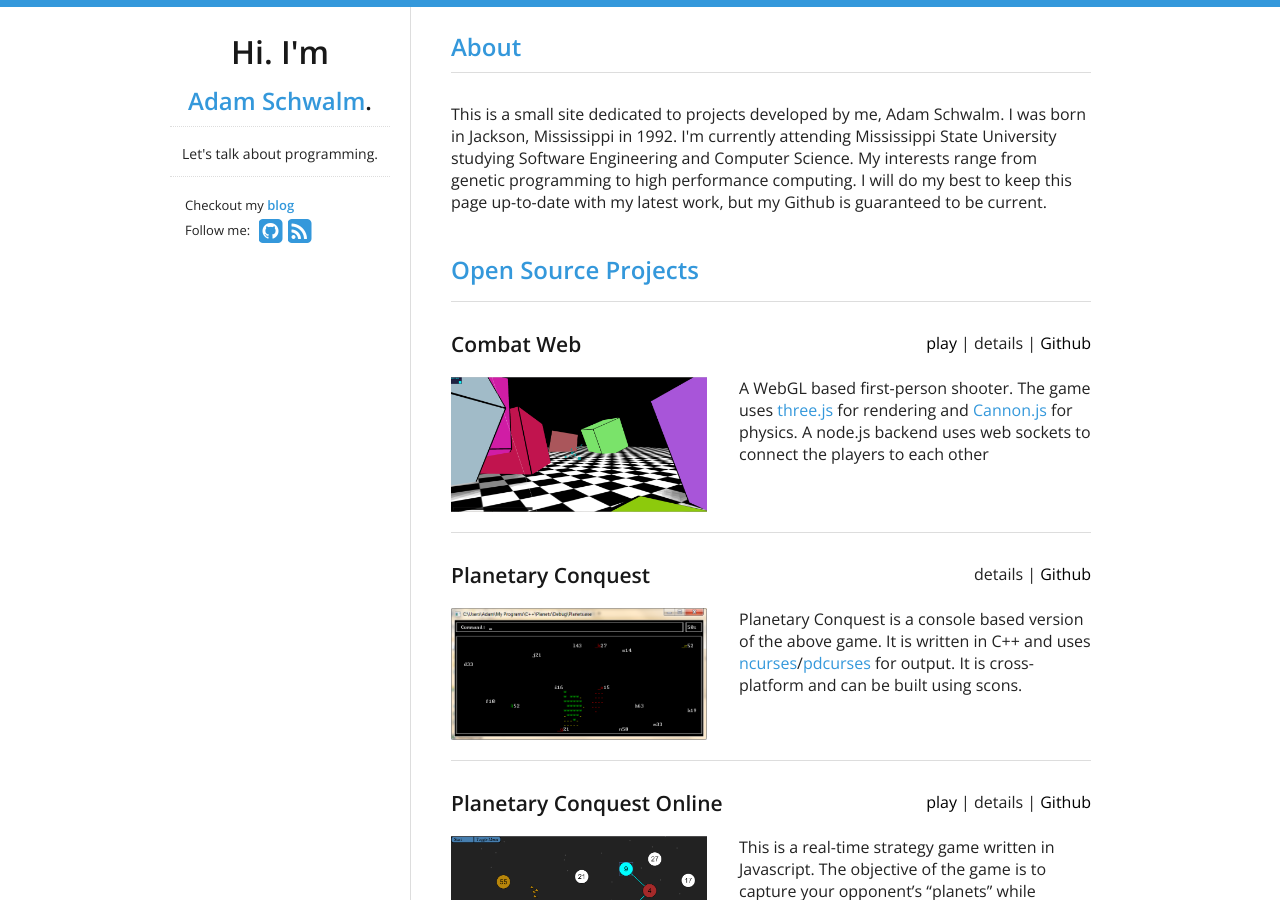
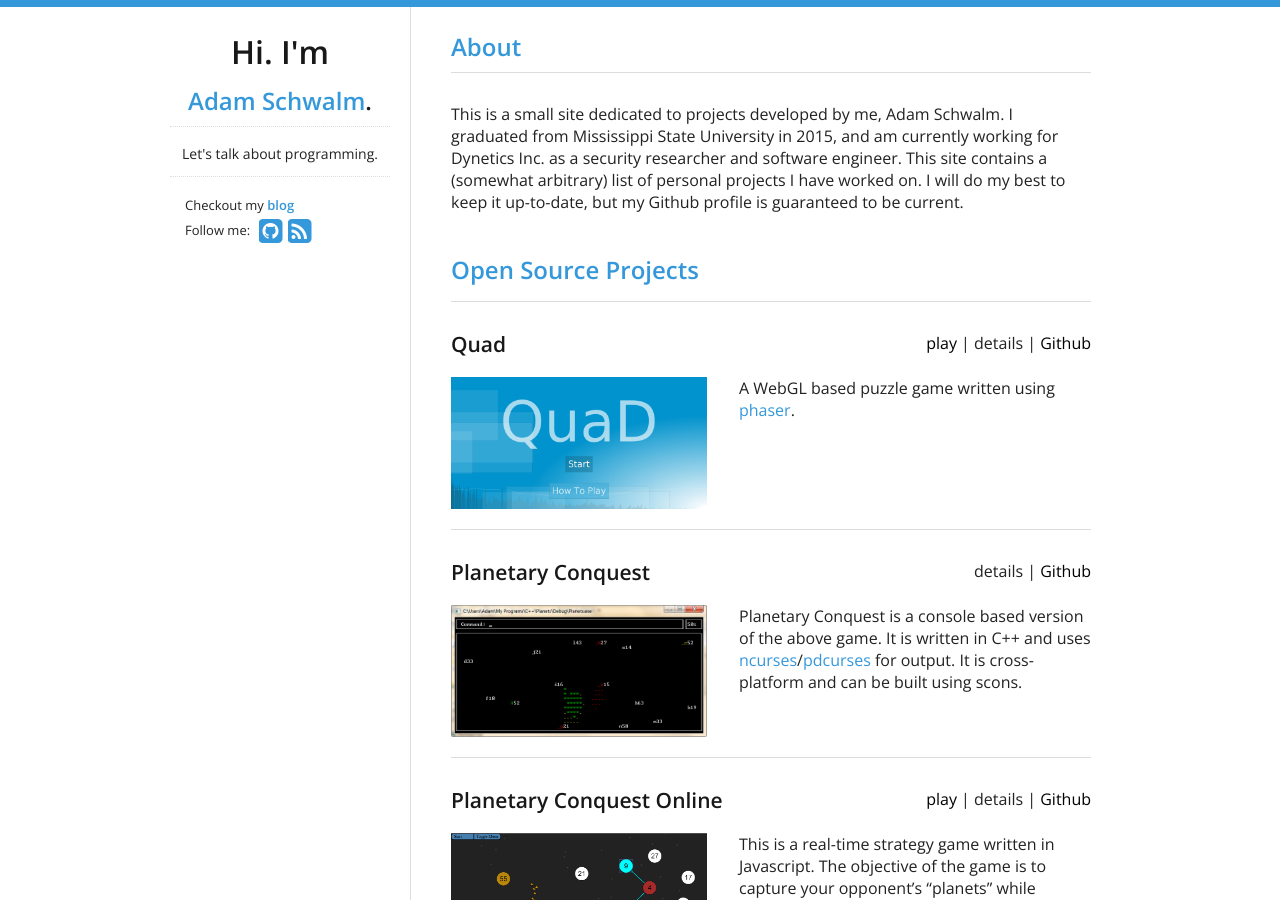
Before and after one commit to ALSchwalm/ALSchwalm.github.io, a Jekyll site: the page built from index.html, in a window 1280 px wide and 900 px high. Built offline with Jekyll 4.4.1, drawn with Linux system fonts in a browser that asks for light colours; nearby versions of some CDN libraries.

Commit message:
Update work info and projects

```diff
--- a/index.html
+++ b/index.html
@@ -10,10 +10,10 @@ title: Projects
     <h2> About </h2>
     <hr/>
     <p>
-        This is a small site dedicated to projects developed by me, Adam Schwalm. I was born in Jackson, Mississippi in 1992.
-        I'm currently attending Mississippi State University studying Software Engineering and Computer Science. My interests range from
-        genetic programming to high performance computing. I will do my best to keep this page up-to-date with my latest work, but my
-        Github is guaranteed to be current.
+      This is a small site dedicated to projects developed by me, Adam Schwalm. I graduated from Mississippi
+      State University in 2015, and am currently working for Dynetics Inc. as a security researcher and
+      software engineer. This site contains a (somewhat arbitrary) list of personal projects I have worked on.
+      I will do my best to keep it up-to-date, but my Github profile is guaranteed to be current.
     </p>
     <br>
     <h2>Open Source Projects</h2>
```
Also changed, not shown: _posts/2001-01-02-combat-web.md (deleted, +0 -22 lines), _posts/2001-01-02-quad.md (added, +25 -0 lines), assets/combat1.png (deleted), assets/quad1.png (added), assets/quad2.png (added), assets/quad3.png (added), assets/quad4.png (added), assets/quad5.png (added), assets/quad6.png (added), assets/quad7.png (added).
